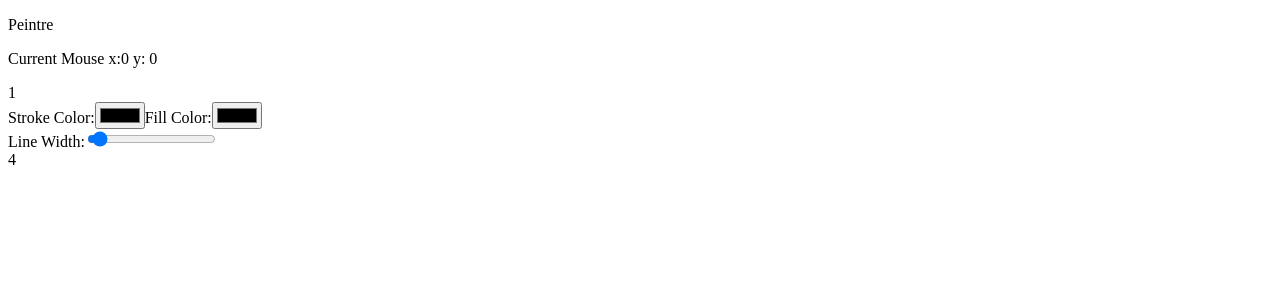
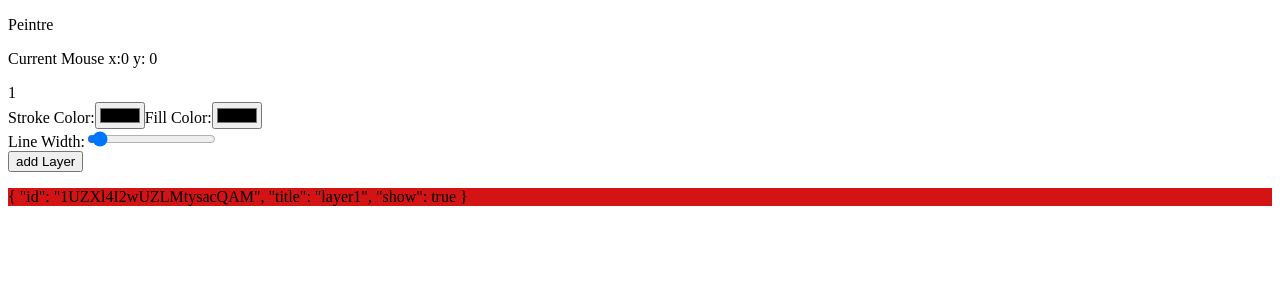
Before and after one commit to OceanPresentChao/Peintre2, a Vue app: page / in a window 1280 px wide. Shown: the top 300 px of the page. Built offline with nearby package versions, Linux system fonts and the light colour scheme.

Commit message:
feat: multi layers

```diff
--- a/package.json
+++ b/package.json
@@ -38,12 +38,14 @@
   "devDependencies": {
     "@antfu/eslint-config": "^0.25.2",
     "@iconify/vue": "^3.2.1",
+    "@types/lodash": "^4.14.191",
     "@types/node": "^16.18.11",
     "@vitejs/plugin-vue": "^2.3.4",
     "@vue/tsconfig": "^0.1.3",
     "autoprefixer": "^10.4.13",
     "consola": "^2.15.3",
     "eslint": "^8.31.0",
+    "lodash": "^4.17.21",
     "nanoid": "^4.0.0",
     "typescript": "~4.5.5",
     "unocss": "^0.46.5",
--- a/src/components/Painter.vue
+++ b/src/components/Painter.vue
@@ -1,15 +1,16 @@
 <script setup lang="ts">
+import { cloneDeep } from 'lodash'
 import { PainterBoard } from '@/core/PainterBoard'
 import { defaultStyle } from '@/core/common'
 import { PencilElement } from '@/core/PencilElement'
 import type { ContextStyle, DrawElement } from '@/types'
-import { clientToCanvas, deepCopy } from '@/core/tool'
+import { clientToCanvas } from '@/core/tool'
 
 const props = withDefaults(defineProps<IPainterProps>(), {
   width: 800,
   height: 600,
 })
-const painterSetting = ref<ContextStyle>(deepCopy(defaultStyle))
+const painterSetting = ref<ContextStyle>(cloneDeep(defaultStyle))
 interface IPainterProps {
   width: number
   height: number
@@ -17,6 +18,9 @@ interface IPainterProps {
 
 const canvasRef = ref<HTMLCanvasElement | null>(null)
 const painterBoard = ref<PainterBoard | null>(null)
+const layers = computed(() => {
+  return painterBoard.value?.layerManager.getLayerArray() || []
+})
 
 onMounted(() => {
   if (canvasRef.value) {
@@ -27,6 +31,14 @@ onMounted(() => {
     }, { immediate: true, deep: true })
   }
 })
+
+function setCurrentLayer(id: string) {
+  painterBoard.value?.setCurrentLayer(id)
+}
+
+function addLayer() {
+  painterBoard.value?.addLayer()
+}
 
 function handleMousedown(ev: MouseEvent) {
   ev.preventDefault()
@@ -40,7 +52,7 @@ function handleMousedown(ev: MouseEvent) {
       case 'text':
       case 'image':
       case 'pencil':{
-        el = new PencilElement(painterBoard.value.currentLayer, deepCopy(painterBoard.value.style))
+        el = new PencilElement(painterBoard.value.currentLayer.id, cloneDeep(painterBoard.value.style))
       }
     }
     const can = painterBoard.value.canvas
@@ -74,6 +86,7 @@ function handleMouseup(ev: MouseEvent) {
       el.addPosition(clientToCanvas(can, { x: clientX, y: clientY }))
       painterBoard.value.render()
       painterBoard.value.currentElement = null
+      painterBoard.value.saveSnapshot()
     }
   }
 }
@@ -81,12 +94,21 @@ function handleMouseup(ev: MouseEvent) {
 
 <template>
   <div>
-    <div>
-      <ToolBar v-model="painterSetting" />
+    <div flex>
+      <ToolBar
+        v-model="painterSetting"
+        :layers="layers"
+        :cur-layer="painterBoard?.currentLayer"
+        :tool-type="painterBoard?.toolType || 'pencil'"
+        @add-layer="addLayer"
+        @set-layer="setCurrentLayer"
+      />
       <canvas
         ref="canvasRef" bg-blue
         :width="props.width" :height="props.height"
-        @mousedown="handleMousedown" @mousemove="handleMousemove" @mouseup="handleMouseup"
+        @mousedown="handleMousedown"
+        @mousemove="handleMousemove"
+        @mouseup="handleMouseup"
       />
     </div>
   </div>
--- a/src/components/ToolBar.vue
+++ b/src/components/ToolBar.vue
@@ -1,10 +1,13 @@
 <script setup lang="ts">
-import type { ContextStyle } from '@/types'
+import type { ContextStyle, DrawType, Layer } from '@/types'
 interface ToolBarProps {
   modelValue: ContextStyle
+  layers: Layer[]
+  curLayer: Layer | undefined
+  toolType: DrawType
 }
 const props = defineProps<ToolBarProps>()
-const emits = defineEmits(['update:value'])
+const emits = defineEmits(['update:value', 'addLayer', 'setLayer'])
 const setting = ref<ContextStyle>(unref(props.modelValue))
 
 watch(setting, (nv) => {
@@ -26,11 +29,26 @@ watch(setting, (nv) => {
         <label>Line Width:</label>
         <input v-model="setting.lineWidth" type="range">
       </div>
-      <div>4</div>
+      <div>
+        <button text-lg @click="$emit('addLayer')">
+          add Layer
+        </button>
+      </div>
+      <div>
+        <p
+          v-for="l in layers" :key="l.id"
+          :class="{ active: curLayer?.id === l.id }"
+          @click="$emit('setLayer', l.id)"
+        >
+          {{ l }}
+        </p>
+      </div>
     </div>
   </div>
 </template>
 
 <style scoped>
-
+.active {
+  background-color: #d41414;
+}
 </style>
--- a/src/components/container.vue
+++ b/src/components/container.vue
@@ -10,7 +10,9 @@ const { x, y } = useMouse({ type: 'client' })
     <p text-xl>
       Current Mouse x:{{ x }} y: {{ y }}
     </p>
-    <slot />
+    <div flex items-center justify-center>
+      <slot />
+    </div>
   </div>
 </template>
 
--- a/src/core/CanvasElement.ts
+++ b/src/core/CanvasElement.ts
@@ -3,8 +3,8 @@ import type { DrawType } from '@/types'
 export abstract class CanvasElement {
   id: string
   type: DrawType
-  layer: number
-  constructor(type: DrawType, layer: number) {
+  layer: string
+  constructor(type: DrawType, layer: string) {
     this.id = nanoid()
     this.type = type
     this.layer = layer
--- /dev/null
+++ b/src/core/LayerManager.ts
@@ -0,0 +1,131 @@
+import { nanoid } from 'nanoid'
+import type { Layer, LinkNode } from '@/types'
+export class LayerManager {
+  private head: LinkNode<Layer>
+  private tail: LinkNode<Layer>
+  private len: number
+  private map: Map<string, LinkNode<Layer>>
+  constructor() {
+    // 守卫结点
+    this.head = {
+      el: { id: '1', title: '1', show: false },
+      next: null,
+      prev: null,
+    }
+    this.tail = this.head
+    this.len = 0
+    this.map = new Map()
+  }
+
+  // insert 1: a b c -> a 1 b c
+  insertLayer(layer: Layer, index: number) {
+    if (index < 0 || index > this.len)
+      throw new Error('index out of range')
+    if (index === this.len) {
+      const node: LinkNode<Layer> = {
+        el: layer,
+        next: null,
+        prev: this.tail,
+      }
+      this.tail.next = node
+      this.tail = node
+      this.map.set(layer.id, node)
+    }
+    else {
+      const old = this._findNode(index)!
+      const node: LinkNode<Layer> = {
+        el: layer,
+        next: old,
+        prev: old.prev,
+      }
+      old.prev!.next = node
+      old.prev = node
+      this.map.set(layer.id, node)
+    }
+    this.len++
+  }
+
+  /**
+   *
+   * @param index 0 -> len-1
+   */
+  findLayer(index: number): Layer | null
+  findLayer(id: string): Layer | null
+  findLayer(condition: number | string): Layer | null {
+    if (typeof condition === 'string')
+      return this._findNode(condition)?.el ?? null
+    if (typeof condition === 'number') {
+      if (condition < 0 || condition >= this.len)
+        throw new Error('index out of range')
+      return this._findNode(condition)?.el ?? null
+    }
+    return null
+  }
+
+  /**
+   *
+   * @param index 0 -> len-1
+   */
+  private _findNode(index: number): LinkNode<Layer> | null
+  private _findNode(id: string): LinkNode<Layer> | null
+  private _findNode(condition: number | string): LinkNode<Layer> | null {
+    if (typeof condition === 'string') {
+      return this.map.get(condition)!
+    }
+    else if (typeof condition === 'number') {
+      if (condition < 0 || condition >= this.len)
+        throw new Error('index out of range')
+      let p = this.head
+      for (let i = -1; i < condition; i++) {
+        p = p.next!
+        if (p === null)
+          return null
+      }
+      return p
+    }
+    return null
+  }
+
+  removeLayer(index: number): void
+  removeLayer(id: string): void
+  removeLayer(condition: number | string): void {
+    let node: LinkNode<Layer> | null = null
+    if (typeof condition === 'string')
+      node = this._findNode(condition)
+    else if (typeof condition === 'number')
+      node = this._findNode(condition)
+    if (node === null)
+      return
+    node.prev!.next = node.next
+    node.next!.prev = node.prev
+    this.map.delete(node.el.id)
+  }
+
+  createLayer(title: string, config?: { show: boolean }): Layer {
+    const { show = true } = config || {}
+    return {
+      id: nanoid(),
+      title,
+      show,
+    }
+  }
+
+  *iter(): Generator<Layer> {
+    let p: any = this.head
+    while (p.next !== null) {
+      yield p.next.el
+      p = p.next
+    }
+  }
+
+  getLayerArray(): Layer[] {
+    const arr: Layer[] = []
+    for (const layer of this.iter())
+      arr.push(layer)
+    return arr
+  }
+
+  getSize() {
+    return this.len
+  }
+}
--- a/src/core/PainterBoard.ts
+++ b/src/core/PainterBoard.ts
@@ -1,6 +1,9 @@
+import { cloneDeep } from 'lodash'
+import { LayerManager } from './LayerManager'
 import { RecordManager } from './RecordManager'
 import { defaultStyle } from './common'
-import type { ContextStyle, DrawElement, DrawType, Position, Snapshot } from '@/types'
+import type { ContextStyle, DrawElement, DrawType, Layer, Position } from '@/types'
+
 interface PainterBoardOptions {
 
 }
@@ -8,34 +11,39 @@ export class PainterBoard {
   context: CanvasRenderingContext2D
   canvas: HTMLCanvasElement
   recordManager: RecordManager
+  layerManager: LayerManager
   currentElement: DrawElement | null = null
   canvasOffset: Position
   toolType: DrawType
-  state: Snapshot
-  currentLayer: number
+  state: Map<string, DrawElement[]>
+  currentLayer: Layer
   style: ContextStyle
 
   constructor(canvas: HTMLCanvasElement, _?: PainterBoardOptions) {
     this.canvas = canvas
     this.context = canvas.getContext('2d')!
     this.recordManager = new RecordManager()
+    this.layerManager = new LayerManager()
     const { left, top } = canvas.getBoundingClientRect()
     this.canvasOffset = {
       x: left,
       y: top,
     }
     this.toolType = 'pencil'
-    this.state = this.recordManager.createSnapshot([])
-    this.currentLayer = 0
+    this.state = new Map()
+    this.currentLayer = this.addLayer('layer1')
     this.style = defaultStyle
     this.setStyle(defaultStyle)
   }
 
   render() {
     this.context.clearRect(0, 0, this.canvas.width, this.canvas.height)
-    this.state.elements.forEach((el) => {
-      el.render(this.context)
-    })
+    for (const layer of this.layerManager.iter()) {
+      const els = this.state.get(layer.id)!
+      els.forEach((el) => {
+        el.render(this.context)
+      })
+    }
   }
 
   addPosition(position: Position) {
@@ -44,11 +52,26 @@ export class PainterBoard {
   }
 
   addElement(el: DrawElement) {
-    this.state.elements.push(el)
+    this.state.get(this.currentLayer.id)!.push(el)
+  }
+
+  addLayer(title = 'default') {
+    const layer = this.layerManager.createLayer(title)
+    this.layerManager.insertLayer(layer, this.layerManager.getSize())
+    this.state.set(layer.id, [])
+    return layer
   }
 
   setStyle(style: ContextStyle) {
     this.style = style
     Object.assign(this.context, style)
   }
+
+  setCurrentLayer(id: string) {
+    this.currentLayer = this.layerManager.findLayer(id)!
+  }
+
+  saveSnapshot() {
+    this.recordManager.pushSnapshot(this.recordManager.createSnapshot(cloneDeep(this.state)))
+  }
 }
--- a/src/core/PencilElement.ts
+++ b/src/core/PencilElement.ts
@@ -4,7 +4,7 @@ import type { ContextStyle, Position } from '@/types'
 export class PencilElement extends CanvasElement {
   positions: Position[] = []
   style: ContextStyle
-  constructor(layer: number, style: ContextStyle) {
+  constructor(layer: string, style: ContextStyle) {
     super('pencil', layer)
     this.style = style
   }
@@ -50,5 +50,6 @@ function drawLine(context: CanvasRenderingContext2D, instance: PencilElement, i:
     context.moveTo(lastX, lastY)
     context.quadraticCurveTo(centerX, centerY, x, y)
   }
+  context.closePath()
   context.stroke()
 }
--- a/src/core/RecordManager.ts
+++ b/src/core/RecordManager.ts
@@ -7,7 +7,7 @@ export class RecordManager {
     this.index = -1
   }
 
-  pushData(data: Snapshot) {
+  pushSnapshot(data: Snapshot) {
     this.snapStack.push(data)
   }
 
@@ -38,10 +38,10 @@ export class RecordManager {
       return null
   }
 
-  createSnapshot(elements: DrawElement[]): Snapshot {
+  createSnapshot(layers: Map<string, DrawElement[]>): Snapshot {
     return {
       id: nanoid(),
-      elements,
+      layers,
     }
   }
 }
```
Also changed, not shown: src/types/index.ts (+13 -1 lines), 1 other file (tests, documents, lock files or other folders).
